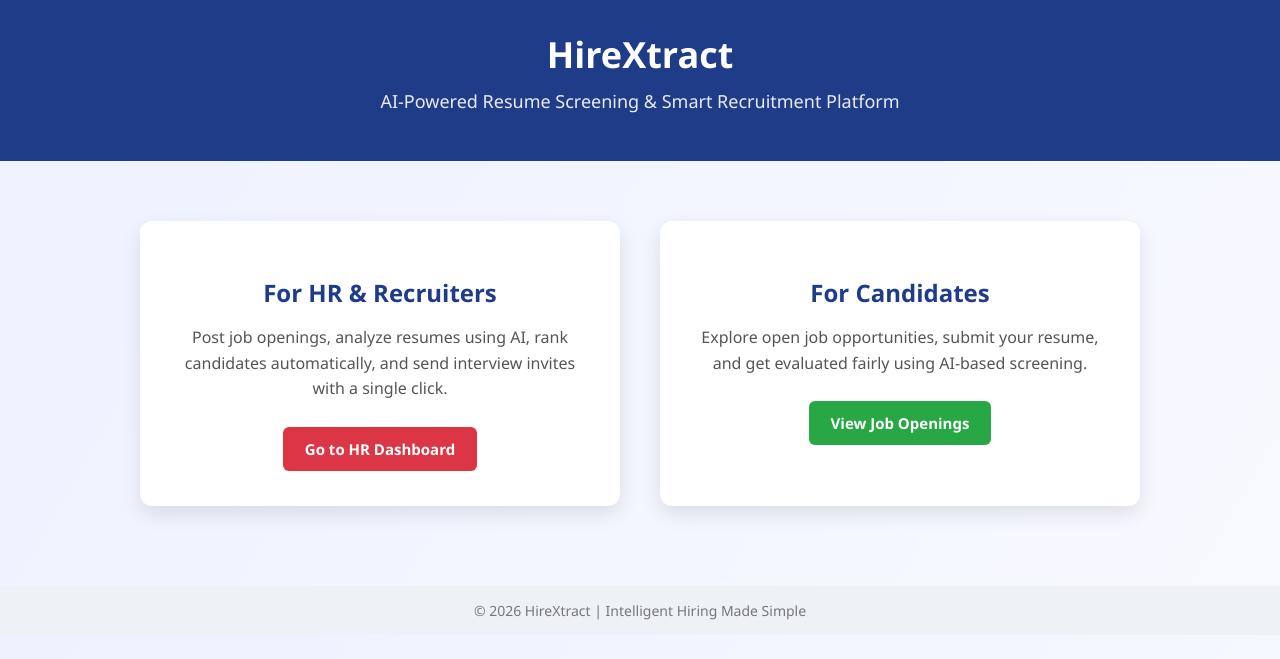
After one commit to VarshiniThota/HireXtract_, a Django app: page / in a window 1280 px wide. The commit adds this page. Shown: the top 659 px of the page. Run offline with Django 5.2, Linux system fonts and the light colour scheme.

Commit message:
added home page and modifird messages to show update about job

```diff
--- a/hirextract/urls.py
+++ b/hirextract/urls.py
@@ -20,7 +20,7 @@ from django.conf import settings
 from django.conf.urls.static import static
 urlpatterns = [
     path("admin/", admin.site.urls),
-    path("jobs/", include("jobs.urls")),
+    path("", include("jobs.urls")),
     path("hr/", include("hr_dashboard.urls")),
     path("accounts/", include("django.contrib.auth.urls"))
 ]
--- /dev/null
+++ b/jobs/templates/jobs/home.html
@@ -0,0 +1,136 @@
+<!DOCTYPE html>
+<html lang="en">
+<head>
+    <meta charset="UTF-8">
+    <title>HireXtract | AI-Powered Recruitment</title>
+
+    <style>
+        body {
+            margin: 0;
+            font-family: "Segoe UI", Arial, sans-serif;
+            background: linear-gradient(120deg, #eef2ff, #f8f9ff);
+        }
+
+        header {
+            background-color: #1f3c88;
+            color: white;
+            padding: 30px;
+            text-align: center;
+        }
+
+        header h1 {
+            margin: 0;
+            font-size: 36px;
+        }
+
+        header p {
+            margin-top: 10px;
+            font-size: 18px;
+            opacity: 0.9;
+        }
+
+        .container {
+            max-width: 1000px;
+            margin: 60px auto;
+            display: flex;
+            gap: 40px;
+            padding: 0 20px;
+        }
+
+        .card {
+            background: white;
+            flex: 1;
+            padding: 35px;
+            border-radius: 12px;
+            box-shadow: 0 8px 20px rgba(0,0,0,0.1);
+            text-align: center;
+            transition: transform 0.2s ease;
+        }
+
+        .card:hover {
+            transform: translateY(-6px);
+        }
+
+        .card h2 {
+            color: #1f3c88;
+            margin-bottom: 15px;
+        }
+
+        .card p {
+            color: #555;
+            line-height: 1.6;
+            margin-bottom: 25px;
+        }
+
+        .btn {
+            display: inline-block;
+            padding: 12px 22px;
+            border-radius: 6px;
+            font-weight: bold;
+            text-decoration: none;
+            color: white;
+            font-size: 15px;
+        }
+
+        .btn-hr {
+            background-color: #dc3545;
+        }
+
+        .btn-candidate {
+            background-color: #28a745;
+        }
+
+        .btn:hover {
+            opacity: 0.9;
+        }
+
+        footer {
+            margin-top: 80px;
+            text-align: center;
+            padding: 15px;
+            background-color: #eef1f6;
+            color: #777;
+            font-size: 14px;
+        }
+    </style>
+</head>
+<body>
+
+<header>
+    <h1>HireXtract</h1>
+    <p>AI-Powered Resume Screening & Smart Recruitment Platform</p>
+</header>
+
+<div class="container">
+
+    <div class="card">
+        <h2>For HR & Recruiters</h2>
+        <p>
+            Post job openings, analyze resumes using AI,
+            rank candidates automatically, and send interview
+            invites with a single click.
+        </p>
+        <a href="{% url 'hr_dashboard' %}" class="btn btn-hr">
+            Go to HR Dashboard
+        </a>
+    </div>
+
+    <div class="card">
+        <h2>For Candidates</h2>
+        <p>
+            Explore open job opportunities, submit your resume,
+            and get evaluated fairly using AI-based screening.
+        </p>
+        <a href="{% url 'job_list' %}" class="btn btn-candidate">
+            View Job Openings
+        </a>
+    </div>
+
+</div>
+
+<footer>
+    © 2026 HireXtract | Intelligent Hiring Made Simple
+</footer>
+
+</body>
+</html>
--- a/jobs/urls.py
+++ b/jobs/urls.py
@@ -1,7 +1,8 @@
 from django.urls import path
-from .views import job_list , apply_job
+from .views import job_list , apply_job,home
 
 urlpatterns = [
-    path("", job_list, name="job_list"),
+    path("", home, name="home"),
+    path("jobs/", job_list, name="job_list"),
     path("<int:job_id>/apply/", apply_job, name="apply_job"),
 ]
--- a/jobs/views.py
+++ b/jobs/views.py
@@ -2,6 +2,7 @@ from django.shortcuts import get_object_or_404, render,redirect
 from .models import Job
 from candidate.models import Candidate, Application
 from django.contrib import messages
+from django.shortcuts import render
 
 def job_list(request):
     jobs = Job.objects.filter(is_open=True)
@@ -37,3 +38,6 @@ def apply_job(request, job_id):
             return redirect("job_list")
 
     return render(request, "jobs/apply_job.html", {"job": job})
+
+def home(request):
+    return render(request, "jobs/home.html")
```
Also changed, not shown: hr_dashboard/templates/hr_dashboard/dashboard.html (+18 -1 lines).
